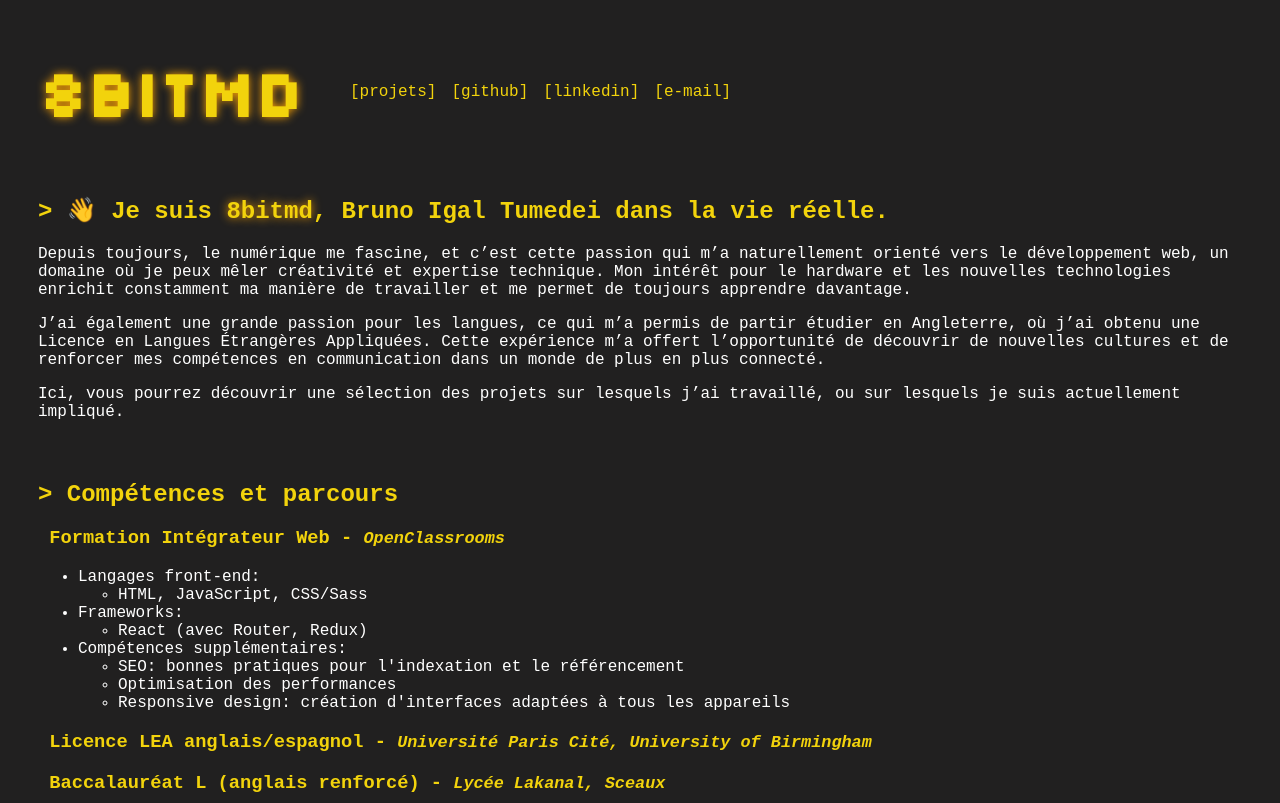
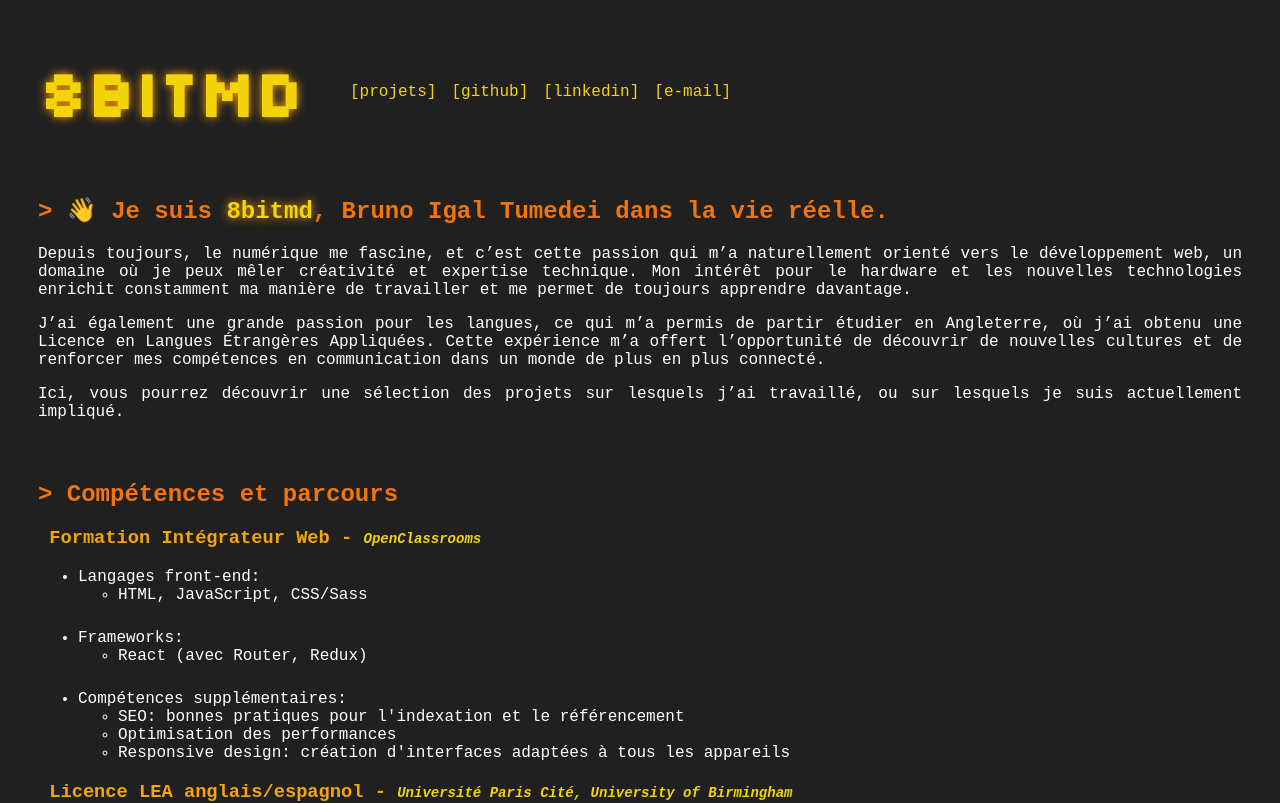
Before and after one commit to 8bitmd/portfolio, a React (Create React App) app: page / in a window 1280 px wide. Shown: the top 803 px of the page. Built offline with nearby package versions, Linux system fonts and the light colour scheme.

Commit message:
Improve homepage visual clarity: adjust colours and layout

```diff
--- a/src/assets/styles/style.css
+++ b/src/assets/styles/style.css
@@ -17,7 +17,7 @@ a {
 }
 
 em {
-  font-size: 0.9em;
+  font-size: 0.75em;
 }
 
 .decoration {
@@ -64,12 +64,17 @@ header h1 {
   }
 }
 
+h2 {
+  color: #f2740c;
+}
+
 h2:before {
   content: "> ";
 }
 
 h3 {
   margin-left: 0.6em;
+  color: #f2a50c;
 }
 
 section h2:not(:first-of-type) {
@@ -81,6 +86,10 @@ section h2:not(:first-of-type) {
 }
 .accueil p, .accueil li {
   color: white;
+  text-align: justify;
+}
+.accueil .langages, .accueil .frameworks {
+  margin-bottom: 25px;
 }
 
 .projects {
--- a/src/assets/styles/style.sass
+++ b/src/assets/styles/style.sass
@@ -17,7 +17,7 @@ a
   text-decoration: none
 
 em
-  font-size: 0.9em
+  font-size: 0.75em
 
 .decoration
   text-shadow: 0 0 10px orange
@@ -49,11 +49,14 @@ header
     @media (max-width: 500px)
       font-size: 2em
 
+h2
+  color: #f2740c
 h2:before
   content: "> "
 
 h3
   margin-left: 0.6em
+  color: #f2a50c
 
 section h2:not(:first-of-type)
   margin-top: 60px
@@ -63,6 +66,9 @@ section h2:not(:first-of-type)
     text-shadow: 0 0 4px white
   p, li
     color: white
+    text-align: justify
+  .langages, .frameworks
+    margin-bottom: 25px
 
 .projects
   display: flex
--- a/src/components/Home.js
+++ b/src/components/Home.js
@@ -11,12 +11,12 @@ export default function Home() {
             <p>Ici, vous pourrez découvrir une sélection des projets sur lesquels j’ai travaillé, ou sur lesquels je suis actuellement impliqué.</p>
             <h2>Compétences et parcours</h2>
             <h3>Formation Intégrateur Web - <em>OpenClassrooms</em></h3>
-            <ul>
-                <li>Langages front-end:
+            <ul className={"competences-parcours"}>
+                <li className={"langages"}>Langages front-end:
                 <ul>
                     <li>HTML, JavaScript, CSS/Sass</li>
                 </ul></li>
-                <li>Frameworks:
+                <li className={"frameworks"}>Frameworks:
                     <ul>
                         <li>React (avec Router, Redux)</li>
                     </ul>
@@ -31,7 +31,7 @@ export default function Home() {
             </ul>
             <h3>Licence LEA anglais/espagnol - <em>Université Paris Cité, University of Birmingham</em></h3>
             <h3>Baccalauréat L (anglais renforcé) - <em>Lycée Lakanal, Sceaux</em></h3>
-            <h3>Langues</h3>
+            <h2>Langues</h2>
             <ul>
                 <li>Anglais - bilingue, avec une expérience de vie et d'études en environnement anglophone</li>
                 <li>Français - bilingue, langue d'usage quotidien</li>
```
Also changed, not shown: 1 other file (tests, documents, lock files or other folders).
